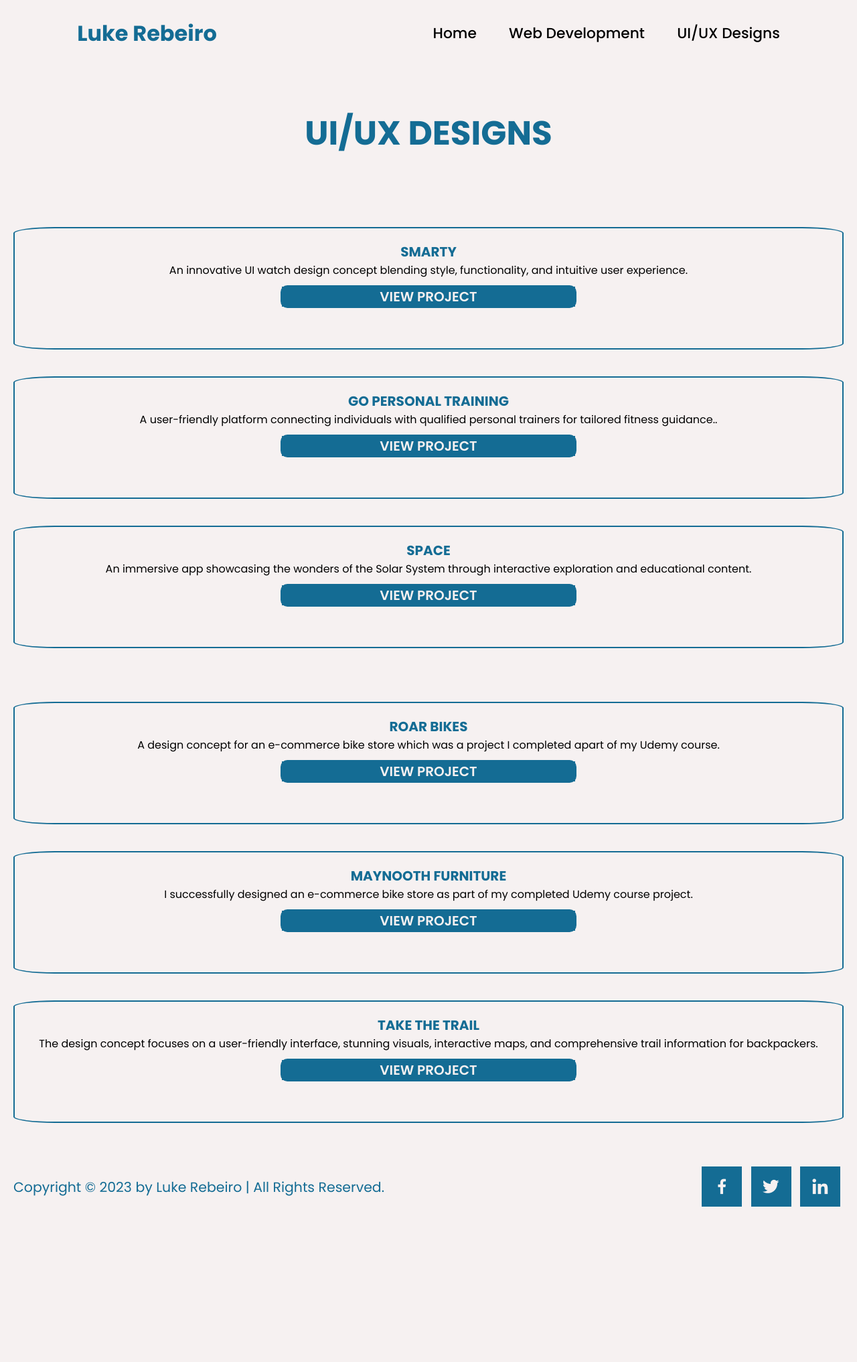
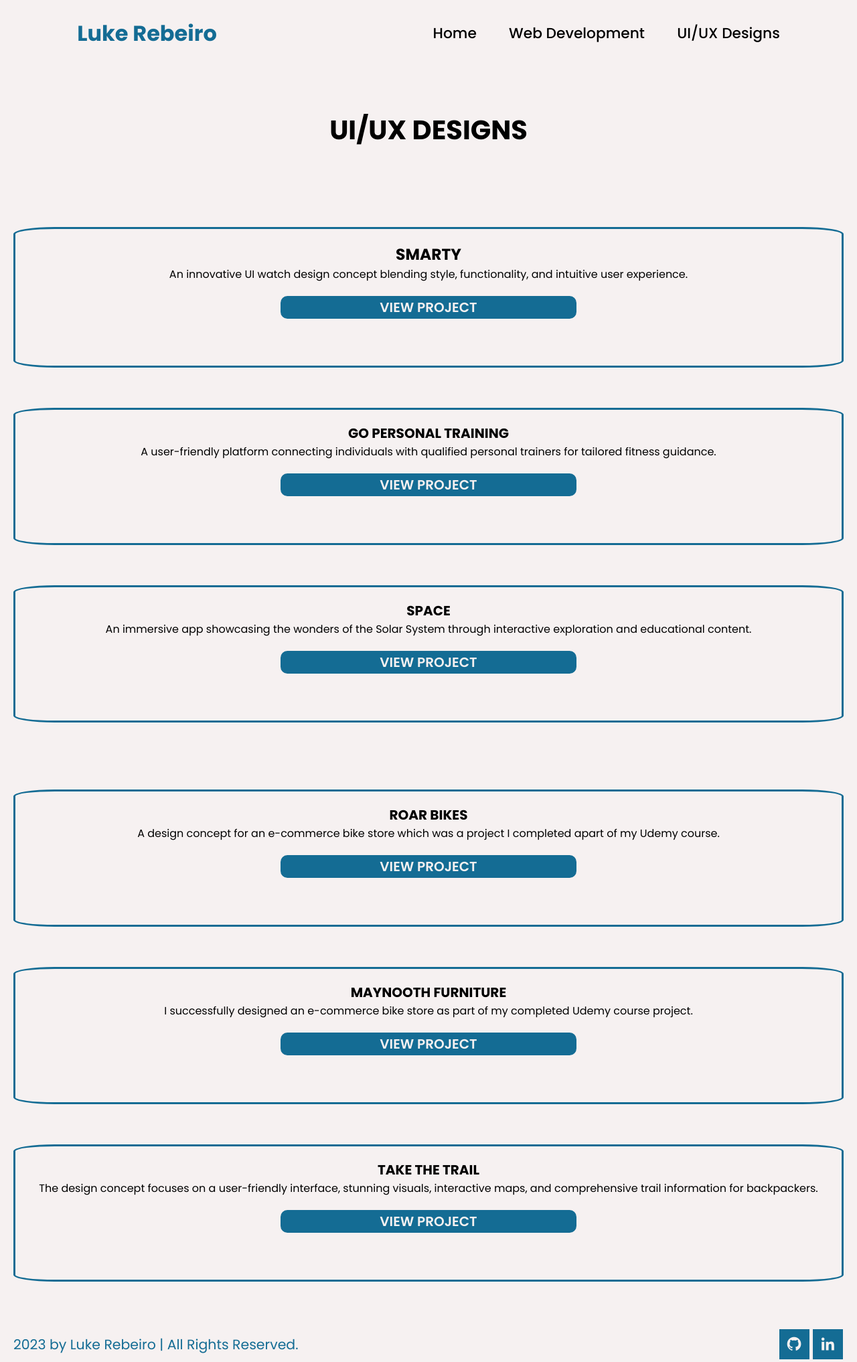
Before and after one commit to lukerebeirowebdev/Portfolio-Upgrade-2023, a plain HTML site: page ux.html in a window 1280 px wide. Shown: the whole page at 67% size. Before the commit the page ends 1827 px from the top, so only its background shows below. Drawn offline with nearby package versions, Linux system fonts and the light colour scheme.

Commit message:
Updated and Final

```diff
--- a/style.css
+++ b/style.css
@@ -60,7 +60,7 @@ body {
 
 .navbar a:hover,
 .navbar a:active {
-  font-size: 2.5rem;
+  font-size: 1.6rem;
   color: #146c94;
   transition: 0.2s;
 }
@@ -84,9 +84,11 @@ section {
   background-position: right;
   align-items: center;
   padding: 10rem;
+  overflow: none;
 }
 
 .home-content {
+  overflow: auto;
   background: transparent;
   max-width: 800px;
   z-index: 99;
@@ -121,6 +123,11 @@ section {
   border-radius: 3px;
 }
 
+.home-content p:hover {
+  font-size: 20px;
+  transition: 2s;
+}
+
 .btn-box {
   position: relative;
   margin: 30px;
@@ -136,7 +143,7 @@ section {
   flex-wrap: wrap;
   justify-content: center;
   align-items: center;
-  width: 100%;
+  width: 90%;
   background: var(--main-color);
   border: 0.2rem solid var(--main-color);
   border-radius: 0.8rem;
@@ -145,66 +152,47 @@ section {
   color: var(--bg-color);
   z-index: 1;
   transition: 0.5s;
+  overflow: auto;
+  left: auto;
+  right: auto;
 }
 
 .btn-card {
-  margin: 10px auto;
-  justify-content: space-around;
+  margin: 20px auto;
   margin-left: auto;
   margin-right: auto;
+  overflow: hidden;
 }
 
 .btn-box .btn:hover {
   color: var(--bg-color);
 }
 
-.btn-box .btn:nth-child(2) {
-  background: transparent;
-  color: var(--bg-color);
-}
-
-.btn-box .btn:nth-child(2):hover {
-  color: var(--bg-color);
-}
-
-.btn-box .btn:nth-child(2)::before {
-  background: var(--main-color);
-}
-
-.btn-box .btn::before {
-  content: " ";
-  position: absolute;
-  top: 0;
-  left: 0;
-  width: 100%;
-  height: 100%;
-  background-color: var(--main-color);
-  z-index: -1;
-  transition: 0.5s;
-}
-
-.btn-box .btn:hover::before {
-  width: 100%;
-}
-
 span {
   color: var(--main-color);
 }
 
+span:hover {
+  background-color: #f6f1f1;
+  transition: 2s;
+  font-size: larger;
+}
+
 /* Cards CSS */
 .wrapper .header-card {
-  margin: 50px auto;
-  width: 100%;
-  height: 50px;
+  margin: 45px auto;
+  width: 90%;
+  height: 40px;
   display: flex;
   justify-content: center;
   align-items: center;
-  font-size: 50px;
+  font-size: 40px;
   font-weight: 700;
-  color: #146c94;
+  color: #000000;
   text-transform: uppercase;
   padding: 50px;
   text-align: center;
+  overflow: hidden;
 }
 
 .card-wrap {
@@ -219,15 +207,18 @@ span {
 
 .card-wrap .card_item {
   padding: 20px 10px;
-  margin: 0px auto;
-  width: 30%;
-  border: #146c94 solid 2px;
+  margin: 20px auto;
+  width: 25%;
+  border: #146c94 solid 3px;
   border-radius: 5%;
   display: inline-flex;
 }
 
 .card-wrap .card_item:hover {
-  border: #146c94 dashed 3px;
+  background: skyblue;
+  transition: 1s;
+  cursor: pointer;
+  width: 700px;
 }
 
 .card_wrap .card_inner {
@@ -237,9 +228,12 @@ span {
   min-width: 225px;
   min-height: 315px;
   width: 50px;
+  margin: 0 auto;
+  float: none;
 }
 
 img {
+  overflow: auto;
   width: 400px;
   margin: auto;
   display: flex;
@@ -249,18 +243,24 @@ img {
 .project-name {
   font-size: 30px;
   font-weight: 700;
-  color: #146c94;
+  color: #000000;
   align-items: center;
   justify-content: center;
   text-align: center;
+  overflow: hidden;
 }
 
 .project-information {
+  overflow: hidden;
   font-size: 18px;
   align-items: center;
   justify-content: center;
   text-align: center;
   color: black;
+}
+
+.project-name .project-information:hover {
+  color: red;
 }
 
 /* contact section */
@@ -372,23 +372,28 @@ footer {
   display: inline-flex;
   justify-content: center;
   align-items: center;
-  padding: 15px;
-  margin: 5px;
+  padding: 10px;
+  margin: 1px;
   background: var(--main-color);
   color: #f6f1f1;
-  font-size: 30px;
+  font-size: 25px;
 }
 
 .footer-socials a:hover {
   background: #0a3448;
   transition: 1s;
-
 }
 
 @media screen and (max-width: 462px) {
   .card-wrap .card_item {
     width: 100%;
   }
+}
+
+.logo:hover {
+  font-size: 30px;
+  transition: 2s;
+  animation: animate 0.3s ease infinite alternate;
 }
 
 /* Extra Small Devices (portrait phones) */
@@ -403,11 +408,6 @@ footer {
     flex-direction: column;
   }
 }
-
-/* Small Devices (landscape phones) */
-@media (max-width: 576px) {
-}
-
 /* Medium Devices (tablets) */
 @media (max-width: 830px) {
   .header {
@@ -417,7 +417,7 @@ footer {
   #menu-icon {
     color: var(--main-color);
     display: flex;
-    font-size: 2rem;
+    font-size: 1rem;
     margin: 3rem 0;
   }
 
@@ -457,7 +457,7 @@ footer {
 
   .card-wrap .card_item {
     width: 100%;
-    margin: 20px;
+    margin: 10px;
     display: flex;
     flex-wrap: wrap;
     flex-direction: column;
@@ -477,10 +477,8 @@ footer {
 
   .btn-box .btn {
     font-size: 20px;
-    width: 250px;
+    width: 100%;
   }
-
-
 }
 
 /* Large Devices (desktops) */
@@ -525,7 +523,7 @@ footer {
 
   .btn-box .btn {
     font-size: 20px;
-    width: 250px;
+    width: 100%;
   }
 }
 
@@ -537,14 +535,12 @@ footer {
 
   .card-wrap .card_item {
     width: 100%;
-    margin: 20px;
+    margin: 30px;
     margin-left: auto;
     margin-right: auto;
     display: flex;
     flex-wrap: wrap;
     flex-direction: column;
-    justify-content: center;
-    text-align: center;
   }
   .project-name {
     font-size: 20px;
@@ -555,11 +551,13 @@ footer {
   }
 
   .header-card h3 {
-    font-size: 52px;
+    font-size: 32px;
   }
 
   .btn-box .btn {
     font-size: 20px;
     width: 100%;
+    display: flex;
+    flex-wrap: wrap;
   }
 }
--- a/ux.html
+++ b/ux.html
@@ -14,7 +14,7 @@
 <body>
     <!-- header design -->
     <header class="header">
-        <a href="#" class="logo">Luke Rebeiro</a>
+        <a href="index.html" class="logo">Luke Rebeiro</a>
 
         <div class="bx bx-menu" id="menu-icon"></div>
         <!-- NAVIGATION -->
@@ -35,7 +35,7 @@
             <div class="card_item">
                 <div class="card_inner">
                     <div class="project-name">
-                        SMARTY
+                        <h3>SMARTY</h3>
                     </div>
                     <div class="project-information">
                         <p>An innovative UI watch design concept blending style, functionality, and intuitive user
@@ -53,7 +53,7 @@
                     </div>
                     <div class="project-information">
                         <p>A user-friendly platform connecting individuals with qualified personal trainers for
-                            tailored fitness guidance..</p>
+                            tailored fitness guidance.</p>
                     </div>
                     <div class="btn-box btn-card">
                         <a href="https://chatuniverselrwebdev.netlify.app/" class="btn">VIEW PROJECT</a>
@@ -126,12 +126,11 @@
         </div>
         <footer class="footer">
             <div class="footer-text">
-                <p>Copyright &copy; 2023 by Luke Rebeiro | All Rights Reserved.</p>
+                <p>2023 by Luke Rebeiro | All Rights Reserved.</p>
             </div>
             <div class="footer-socials">
-                <a href="#"><i class='bx bxl-facebook'></i></a>
-                <a href="#"><i class='bx bxl-twitter'></i></a>
-                <a href="#"><i class='bx bxl-linkedin'></i></a>
+                <a href="https://github.com/lukerebeirowebdev"><i class='bx bxl-github'></i></a>
+                <a href="https://www.linkedin.com/in/lukerebeiro/"><i class='bx bxl-linkedin'></i></a>
             </div>
         </footer>
         <script src="script.js"></script>
```
Also changed, not shown: index.html (+7 -7 lines), webdevelopment.html (+8 -9 lines).
